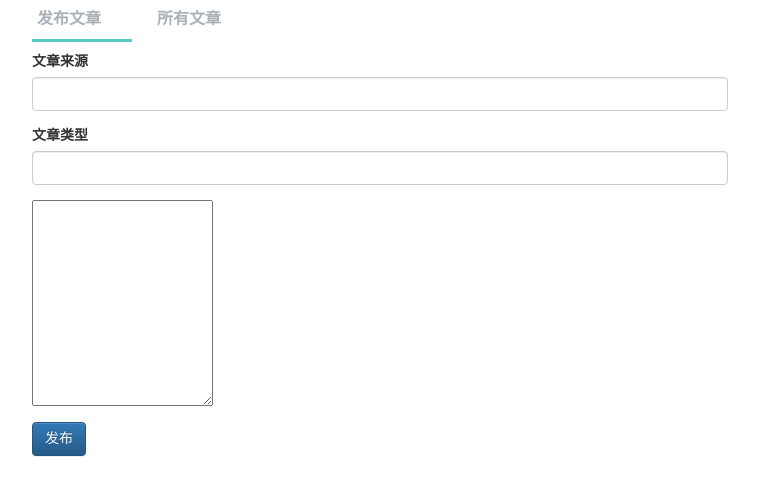
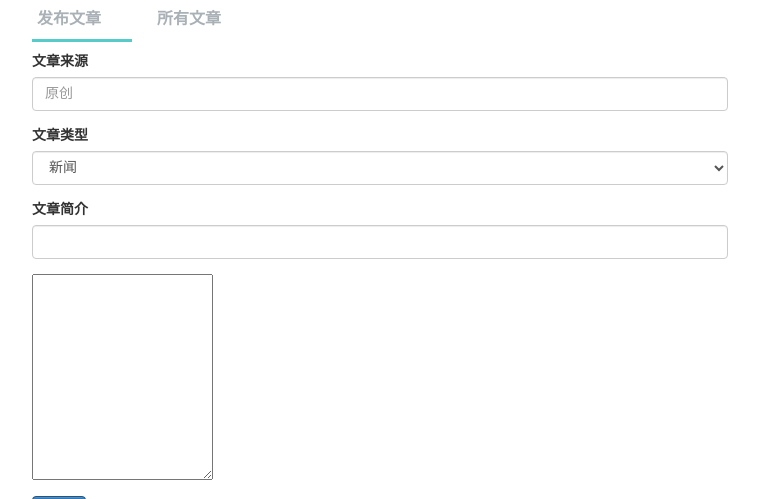
Before and after one commit to bingtaoli/zuiwan-backend, a CodeIgniter app: page /database/index.php/admin/index in a window 1280 px wide. Shown: the part 64-563 px from the top of the page, without its empty margins (111-870 px from the left). Run offline with CodeIgniter, Linux system fonts and the light colour scheme; data that the repository does not hold is empty; some libraries are stand-ins or nearby versions.

Commit message:
管理界面更改；用户注册修复

```diff
--- a/index.php
+++ b/index.php
@@ -300,7 +300,7 @@ switch (ENVIRONMENT)
 	}
 
 	define('VIEWPATH', $view_folder);
-	define('DIR_IN_ROOT', 'zuiwan-m');
+	define('DIR_IN_ROOT', 'zuiwan-backend');
 /*
  * --------------------------------------------------------------------
  * LOAD THE BOOTSTRAP FILE
--- a/zuiwan.sql
+++ b/zuiwan.sql
@@ -18,6 +18,7 @@ create table if not exists user (
 create table if not exists article (
     id int NOT NULL AUTO_INCREMENT,
     article_type varchar(10) NOT NULL,
+    article_intro varchar(50), #文章简介
     article_content varchar(10000) NOT NULL, #内容
     article_author varchar(20) NOT NULL, #作者
     article_source varchar(100), #转自，可以为空
--- a/zuiwan/controllers/Admin.php
+++ b/zuiwan/controllers/Admin.php
@@ -39,6 +39,7 @@ class Admin extends MY_Controller
             $article_content = $post_data['article_content'];
             $article_author = $post_data['article_author'];
             $article_source = $post_data['article_source'];
+            $article_intro = $post_data['article_intro'];
             $create_time = date('Y-m-d H:m:s');
             $result = [
                 'status' => 'success',
@@ -50,6 +51,7 @@ class Admin extends MY_Controller
                 'article_author'  => $article_author,
                 'article_source'  => $article_source,
                 'create_time'     => $create_time,
+                'article_intro'   => $article_intro,
             ];
             try {
                 $this->article->add_article($insert_data);
--- a/zuiwan/views/admin_view.php
+++ b/zuiwan/views/admin_view.php
@@ -44,11 +44,21 @@
                 <form>
                     <div class="form-group" style="width: 70%">
                         <label>文章来源</label>
-                        <input type="text" class="form-control" name="article_source" placeholder="">
+                        <input type="text" class="form-control" name="article_source" placeholder="原创">
                     </div>
                     <div class="form-group" style="width: 70%">
                         <label>文章类型</label>
-                        <input type="email" class="form-control" name="article_type" placeholder="">
+                        <select class="form-control" name="article_type">
+                            <option>新闻</option>
+                            <option>搞笑</option>
+                            <option>文艺</option>
+                            <option>故事</option>
+                            <option>体育</option>
+                        </select>
+                    </div>
+                    <div class="form-group" style="width: 70%">
+                        <label>文章简介</label>
+                        <input type="email" class="form-control" name="article_intro" placeholder="">
                     </div>
                 </form>
                 <textarea id="rich-editor" rows="10"></textarea>
@@ -71,7 +81,7 @@
                         <th class="none"></th>
                         <th>作者</th>
                         <th>类型</th>
-                        <th>内容</th>
+                        <th>简介</th>
                         <th>来源</th>
                         <th class="none"></th>
                     </tr>
@@ -85,7 +95,7 @@
                         <td class="none"><?php echo $a['id'] ?></td>
                         <th><?php echo $a['article_author'] ?></th>
                         <td><?php echo $a['article_type'] ?></td>
-                        <td><?php echo htmlspecialchars(substr($a['article_content'], 0, 15)) ?></td>
+                        <td><?php echo $a['article_intro'] ?></td>
                         <td><?php echo $a['article_source'] ?></td>
                         <td class="edit-or-del">
                             <span class="glyphicon glyphicon-edit"></span>
--- a/zuiwan/views/common/admin_js.php
+++ b/zuiwan/views/common/admin_js.php
@@ -25,13 +25,15 @@
     $('#publish').on('click', function(){
         var article_content = editor.getData();
         var article_type = 1;
-        var article_author = 'test';
-        var article_source = '思存';
+        var article_author = $('[name="article_author"]').val();
+        var article_source = $('[name="article_source"]').val();
+        var article_intro = $('[name="article_intro"]').val();
         var data = {
             'article_content': article_content,
             'article_type': article_type,
             'article_author': article_author,
-            'article_source': article_source
+            'article_source': article_source,
+            'article_intro': article_intro
         };
         var url = "<?php echo site_url() ?>/admin/add_article";
         $.ajax({
```
Also changed, not shown: zuiwan/controllers/User.php (+7 -1 lines), 1 other file.
